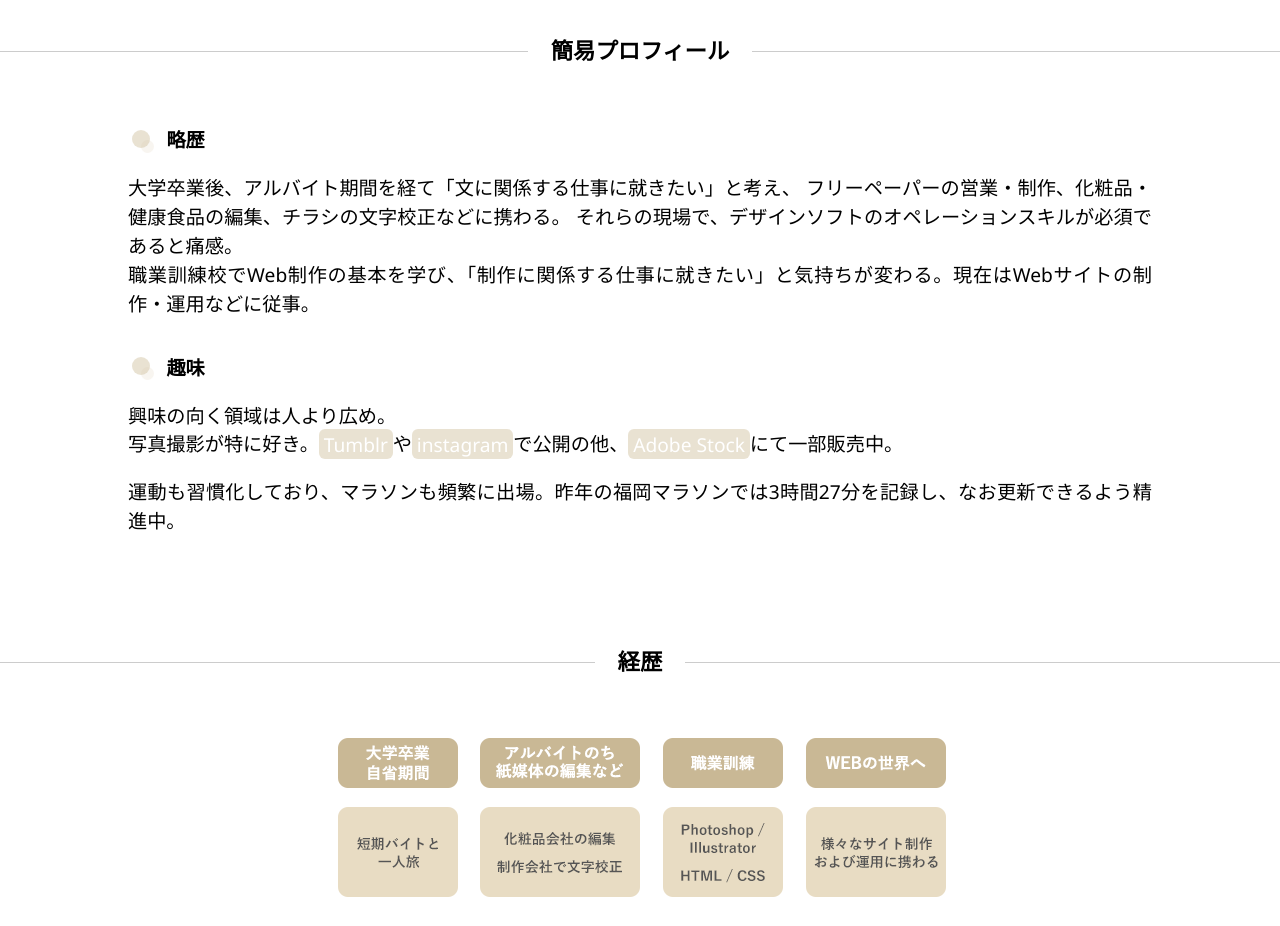
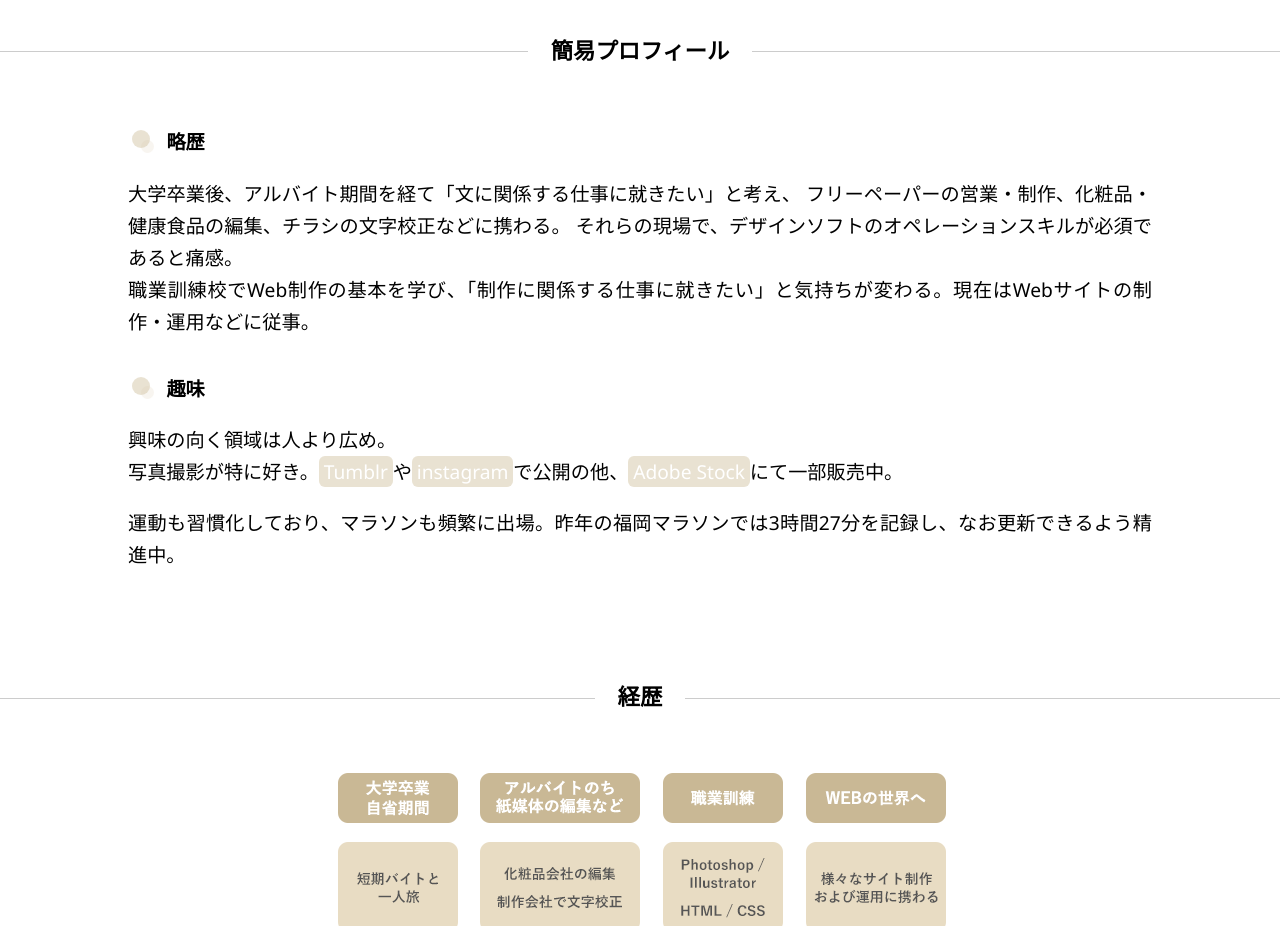
Before and after one commit to suna-san/profile, a plain HTML site: page index.html in a window 1280 px wide. Shown: the part 840-1766 px from the top of the page. Drawn offline with Linux system fonts and the light colour scheme.

Commit message:
Update style.css

```diff
--- a/css/style.css
+++ b/css/style.css
@@ -135,7 +135,7 @@ h2::before {
 #profileDescription {
   width: 80vw;
   letter-spacing: normal;
-  line-height: 1.8rem;
+  line-height: 2rem;
   font-size: 1.2rem;
   word-wrap: break-word;
   }
```
